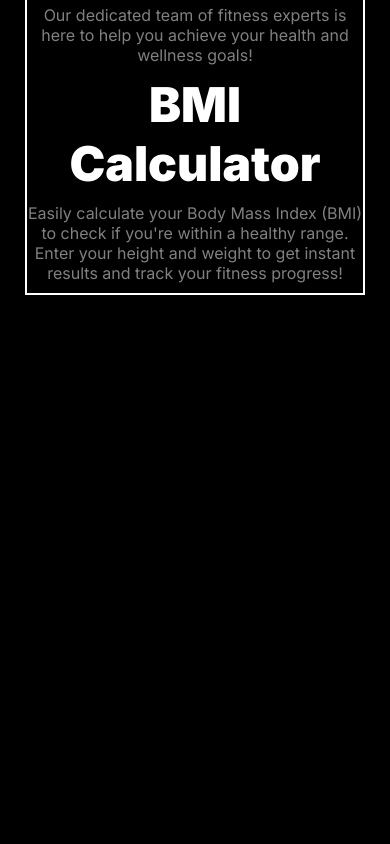
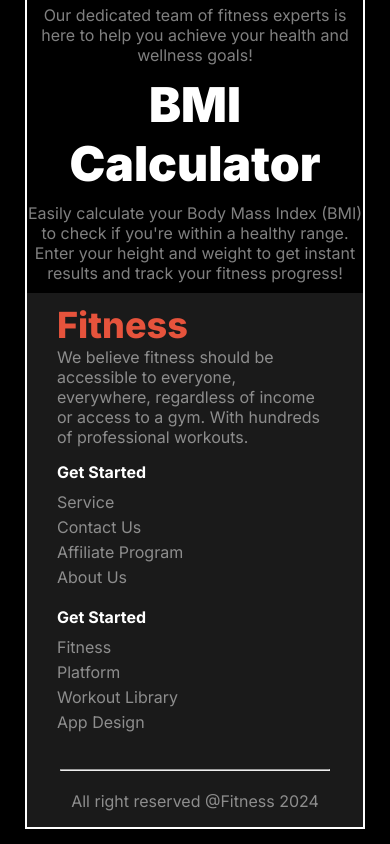
Before and after one commit to Dev-Asifur-Rahman/re-assignment-second, a plain HTML site: page index.html in a window 390 px wide. Shown: the part 1330-2174 px from the top of the page. Before the commit the page ends 1640 px from the top, so only its background shows below. Drawn offline with Linux system fonts and the light colour scheme.

Commit message:
footer done

```diff
--- a/index.html
+++ b/index.html
@@ -5,14 +5,18 @@
     <meta name="viewport" content="width=device-width, initial-scale=1.0" />
     <title>Fiteness</title>
     <link rel="stylesheet" href="style.css" />
-    <link rel="stylesheet" href="https://cdnjs.cloudflare.com/ajax/libs/font-awesome/6.6.0/css/all.min.css" integrity="sha512-Kc323vGBEqzTmouAECnVceyQqyqdsSiqLQISBL29aUW4U/M7pSPA/gEUZQqv1cwx4OnYxTxve5UMg5GT6L4JJg==" crossorigin="anonymous" referrerpolicy="no-referrer" />
+    <link
+      rel="stylesheet"
+      href="https://cdnjs.cloudflare.com/ajax/libs/font-awesome/6.6.0/css/all.min.css"
+      integrity="sha512-Kc323vGBEqzTmouAECnVceyQqyqdsSiqLQISBL29aUW4U/M7pSPA/gEUZQqv1cwx4OnYxTxve5UMg5GT6L4JJg=="
+      crossorigin="anonymous"
+      referrerpolicy="no-referrer"
+    />
   </head>
   <body>
     <header>
       <nav>
-        <p class="name">
-          Fitness
-        </p>
+        <p class="name">Fitness</p>
         <div class="menu-icon">
           <i class="fa-solid fa-bars"></i>
         </div>
@@ -23,52 +27,116 @@
           <li><a href="#">Account</a></li>
         </ul>
       </nav>
+      <!-- banner section -->
       <div class="banner">
         <div class="banner-div1">
-          <p class="banner-heading">Get body in <br><span class="miama">shape</span> & stay <br>healthy</p>
-          <p class="banner-text">A huge selection of health and fitness content, healthy recipes and transformation stories to help you get fit and stay fit!</p>
+          <p class="banner-heading">
+            Get body in <br /><span class="miama">shape</span> & stay
+            <br />healthy
+          </p>
+          <p class="banner-text">
+            A huge selection of health and fitness content, healthy recipes and
+            transformation stories to help you get fit and stay fit!
+          </p>
           <div class="btn-div">
-            <button class="banner-btn" style="background-color: #E6533C;">
+            <button class="banner-btn" style="background-color: #e6533c">
               Join Club Now!
             </button>
-            <button class="banner-btn" style="background-color: transparent;">
+            <button class="banner-btn" style="background-color: transparent">
               Download App
             </button>
           </div>
         </div>
         <div class="banner-div2">
           <div class="video-div1">
-            <p style="color: white; font-weight: 900; font-size: 1.8rem;">500+</p>
-            <p style="color: #FFFFFF80; font-weight: 400; font-size: 0.8rem;">Free Workout Videos</p>
+            <p style="color: white; font-weight: 900; font-size: 1.8rem">
+              500+
+            </p>
+            <p style="color: #ffffff80; font-weight: 400; font-size: 0.8rem">
+              Free Workout Videos
+            </p>
           </div>
           <div class="video-div2">
-            <p style="height: 30px; width: 30px; border-radius: 50%; background-color: #E6533C;"></p>
+            <p
+              style="
+                height: 30px;
+                width: 30px;
+                border-radius: 50%;
+                background-color: #e6533c;
+              "
+            ></p>
             <div>
-              <p style="color: white; font-weight: 900; font-size: 1.8rem;">350+</p>
-              <p style="color: #FFFFFF80; font-weight: 400; font-size: 0.8rem;">Video tutorial</p>
+              <p style="color: white; font-weight: 900; font-size: 1.8rem">
+                350+
+              </p>
+              <p style="color: #ffffff80; font-weight: 400; font-size: 0.8rem">
+                Video tutorial
+              </p>
             </div>
           </div>
-          <img src="images/Images2.png" alt="its an image">
+          <img src="images/Images2.png" alt="its an image" />
         </div>
       </div>
     </header>
     <main>
       <div class="heading-text">
         <p class="common-heading">Change Your Habits</p>
-          <p class="common-text">We believe fitness should be accessible to everyone, everywhere, regardless of income or access to a gym.</p>
+        <p class="common-text">
+          We believe fitness should be accessible to everyone, everywhere,
+          regardless of income or access to a gym.
+        </p>
       </div>
       <div class="heading-text">
         <p class="common-heading">Meet Our Team</p>
-          <p class="common-text">Our dedicated team of fitness experts is here to help you achieve your health and wellness goals!
+        <p class="common-text">
+          Our dedicated team of fitness experts is here to help you achieve your
+          health and wellness goals!
         </p>
       </div>
       <div class="heading-text">
         <p class="common-heading">BMI Calculator</p>
-          <p class="common-text">Easily calculate your Body Mass Index (BMI) to check if you're within a healthy range. Enter your height and weight to get instant results and track your fitness progress!</p>
+        <p class="common-text">
+          Easily calculate your Body Mass Index (BMI) to check if you're within
+          a healthy range. Enter your height and weight to get instant results
+          and track your fitness progress!
+        </p>
       </div>
     </main>
-    <footer>
-
+    <footer
+      style="background-color: rgba(255, 255, 255, 0.1); margin-top: 10px; padding-bottom:8px"
+    >
+      <div class="footer-grid">
+        <div class="align-start">
+          <p class="name">Fitness</p>
+          <p style="color: #ffffff80; font-weight: 400; font-size: 1rem">
+            We believe fitness should be accessible to everyone, everywhere,
+            regardless of income or access to a gym. With hundreds of
+            professional workouts.
+          </p>
+        </div>
+        <ul type="none">
+          <li style="color: white; margin-bottom: 10px; font-weight: 700">
+            Get Started
+          </li>
+          <li>Service</li>
+          <li>Contact Us</li>
+          <li>Affiliate Program</li>
+          <li>About Us</li>
+        </ul>
+        <ul type="none">
+          <li style="color: white; margin-bottom: 10px; font-weight: 700">
+            Get Started
+          </li>
+          <li>Fitness</li>
+          <li>Platform</li>
+          <li>Workout Library</li>
+          <li>App Design</li>
+        </ul>
+      </div>
+      <div style="display: flex; justify-content: center; align-items: center;">
+        <hr class="hr-tag" />
+      </div>
+      <p style="color: #FFFFFF80; font-weight: 400; font-size: 1rem; text-align: center; margin: 8px 0;">All right reserved @Fitness 2024</p>
     </footer>
   </body>
 </html>
--- a/style.css
+++ b/style.css
@@ -47,7 +47,7 @@ body {
   display: none;
   color: var(--heading-color);
 }
-nav .name {
+.name {
   color: rgb(230, 83, 60);
   font-weight: 800;
   font-size: 2.25rem;
@@ -154,8 +154,31 @@ header{
   outline: none;
   margin-right: 8px;
 }
+/* footer section  */
+.footer-grid{
+  padding: 10px 15px;
+  margin: 10px 15px;
+  display: grid;
+  grid-template-columns: repeat(3,1fr);
+  place-items: center;
+}
+.align-start{
+  align-self: flex-start;
+}
+footer .footer-grid ul li{
+  font-size: 1rem;
+  font-weight: 400;
+  color: var(--text-color);
+  margin: 5px 0;
+}
+.hr-tag{
+  color: var(--text-color);
+  width: 98%;
+  margin: 12px 0 12px 0;
+}
 /* for small screen  */
 @media screen and (max-width: 576px) {
+  /* nav section  */
   .menu-icon {
     display: block;
   }
@@ -184,4 +207,15 @@ header{
     bottom: 21%;
     left: 10%;
   }
+  /* footer section  */
+  .footer-grid{
+    grid-template-columns: repeat(1,1fr);
+    place-items: start;
+    row-gap: 10px;
+  }
+  .hr-tag{
+    color: var(--text-color);
+    width: 80%;
+    margin: 12px 0 12px 0;
+  }
 }
```
Lines whose indentation alone changed are shown as unchanged.
